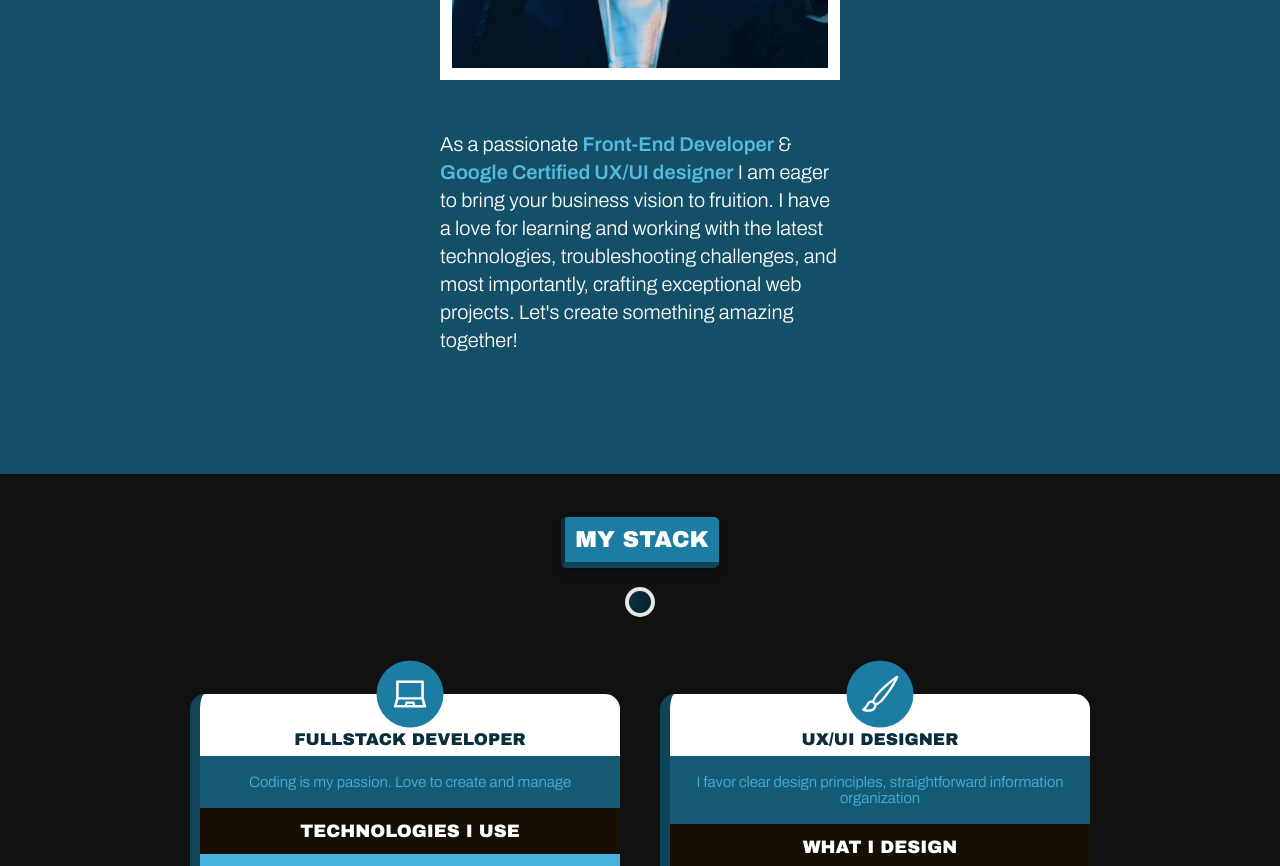
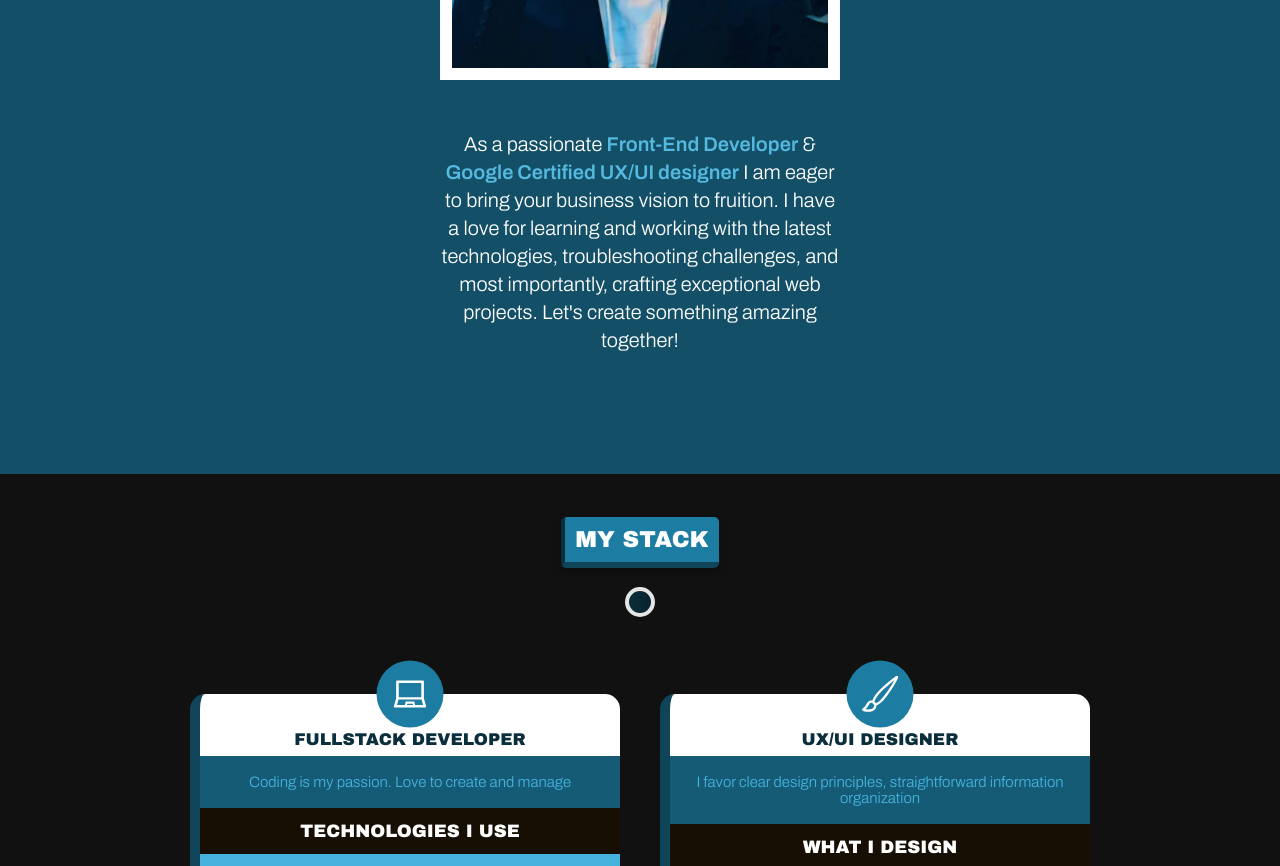
Before and after one commit to mr-nazarii/myweb, a Next.js app: page / in a window 1280 px wide. Shown: the part 1340-2206 px from the top of the page. Built offline with nearby package versions, Linux system fonts and the light colour scheme.

Commit message:
about text

```diff
--- a/styles/About.module.scss
+++ b/styles/About.module.scss
@@ -5,7 +5,7 @@
   z-index: 1;
   @include sectionBlack;
   @include sectionColumn;
-  background:#135067;
+  background: #135067;
 
   height: 100%;
 
@@ -48,7 +48,7 @@
   font-weight: 400;
   font-size: 15px;
   align-items: center;
-  text-align: left;
+  text-align: center;
   color: $white;
   padding: 0px 10px;
   min-width: 150px;
@@ -64,6 +64,6 @@
 }
 
 .position {
-  color: #55B9E0;
+  color: #55b9e0;
   font-weight: Bold;
 }
```
